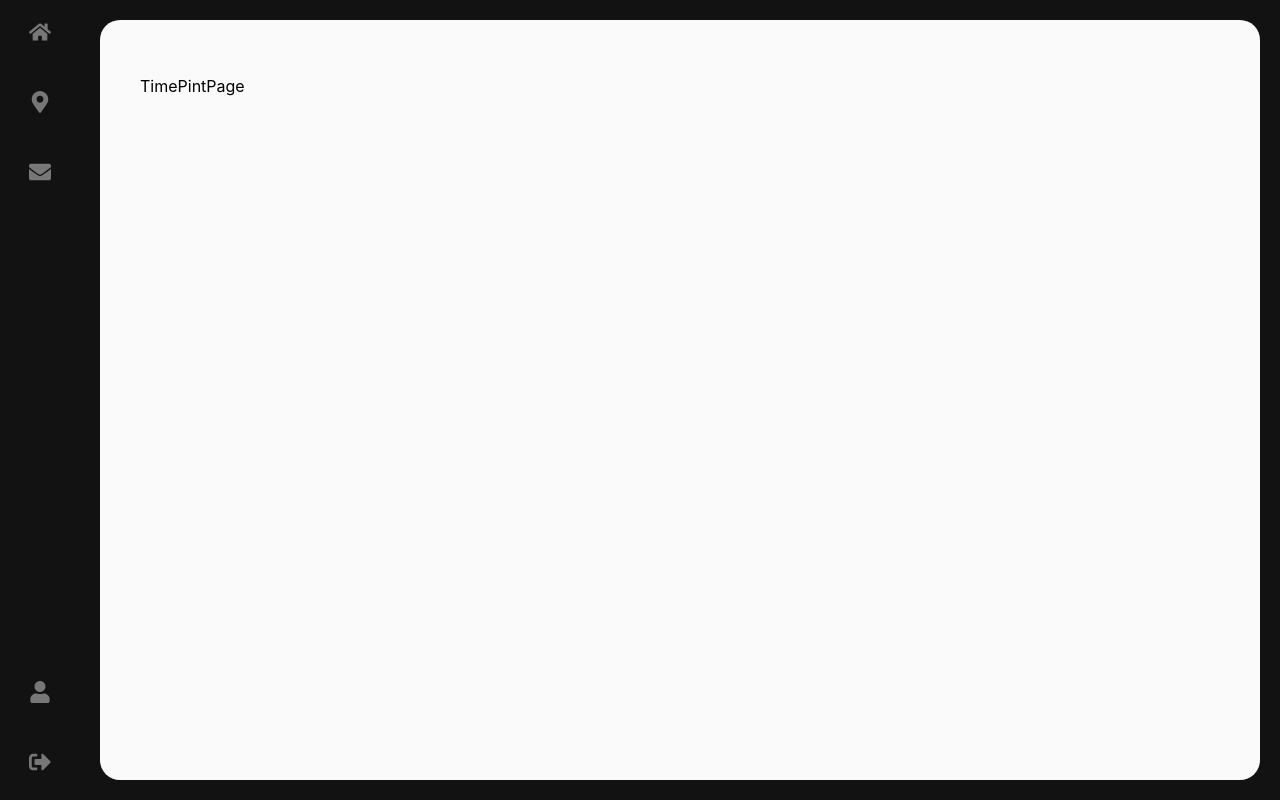
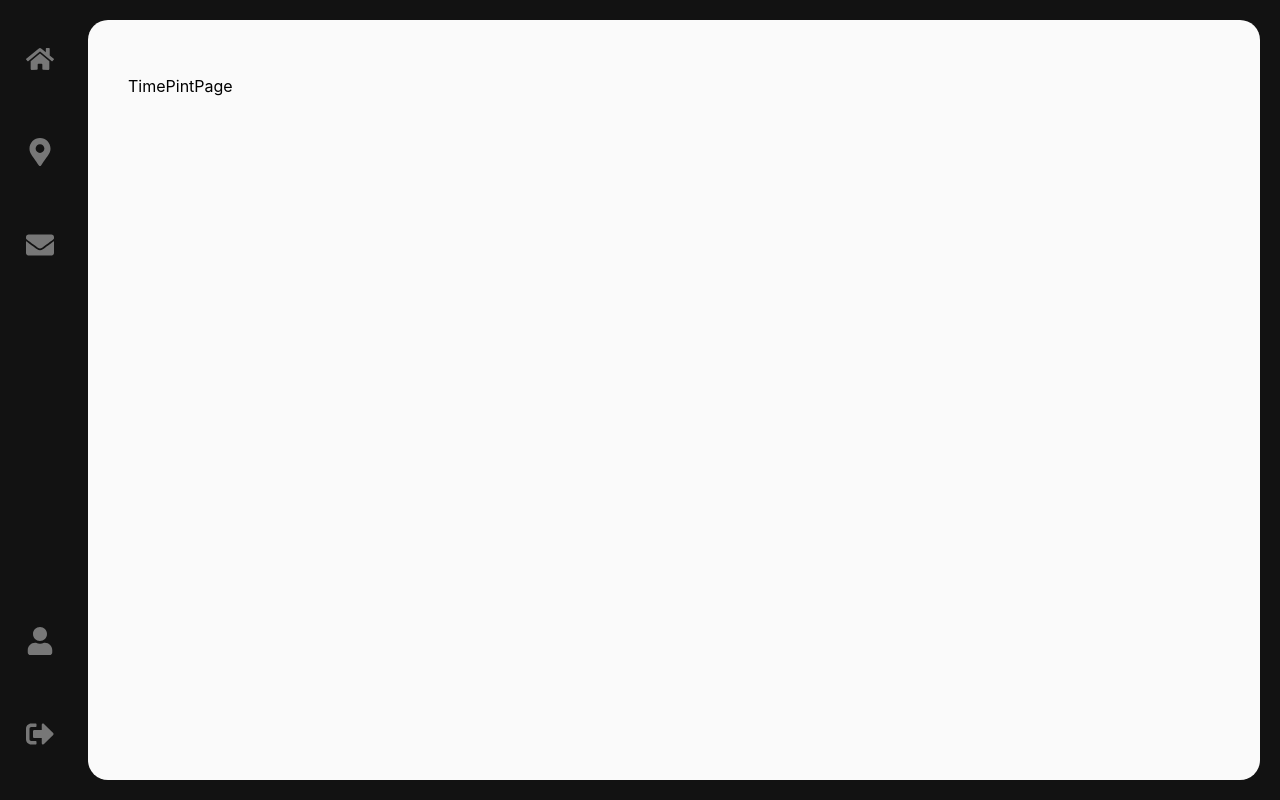
Before and after one commit to madcamp-pint/frontend, a React (Vite) app: page /time in a window 1280 px wide. Built offline with nearby package versions, Linux system fonts and the light colour scheme.

Commit message:
design: Sidebar UI 수정

```diff
--- a/src/components/Sidebar.jsx
+++ b/src/components/Sidebar.jsx
@@ -11,13 +11,13 @@ const Wrapper = styled.div`
     flex-direction: column;
     justify-content: space-between;
     align-items: center;
-    padding-top; 20px;
 `;
 
 const IconGroup = styled.div`
     display: flex;
     flex-direction: column;
     align-items: center;
+    margin: 16px 0;
 `;
 
 const IconButton = styled.button`
@@ -25,8 +25,8 @@ const IconButton = styled.button`
     border: none;
     outline: none;
     color: #777777;
-    font-size: 22px;
-    margin: 20px 0;
+    font-size: 28px;
+    margin: 28px 0;
     cursor: pointer;
 
     &:hover {
--- a/src/pages/MainPage.jsx
+++ b/src/pages/MainPage.jsx
@@ -19,7 +19,7 @@ const Wrapper = styled.div`
 
 const Container = styled.div`
   flex: 1;
-  margin: 20px;
+  margin: 20px 20px 20px 8px;
   padding: 40px;
   border-radius: 20px;
   display: flex;
--- a/src/pages/MyPage.jsx
+++ b/src/pages/MyPage.jsx
@@ -11,7 +11,7 @@ const Wrapper = styled.div`
 
 const Container = styled.div`
   flex: 1;
-  margin: 20px;
+  margin: 20px 20px 20px 8px;
   padding: 40px;
   border-radius: 20px;
   display: flex;
--- a/src/pages/PlacePintPage.jsx
+++ b/src/pages/PlacePintPage.jsx
@@ -58,7 +58,7 @@ const wrapper = {
 
 const mapWrapper = {
   flex: 1,
-  margin: '20px',
+  margin: '20px 20px 20px 8px',
   borderRadius: '20px',
   overflow: 'hidden'
 };
--- a/src/pages/TimePintPage.jsx
+++ b/src/pages/TimePintPage.jsx
@@ -11,7 +11,7 @@ const Wrapper = styled.div`
 
 const Container = styled.div`
   flex: 1;
-  margin: 20px;
+  margin: 20px 20px 20px 8px;
   padding: 40px;
   border-radius: 20px;
   display: flex;
```
